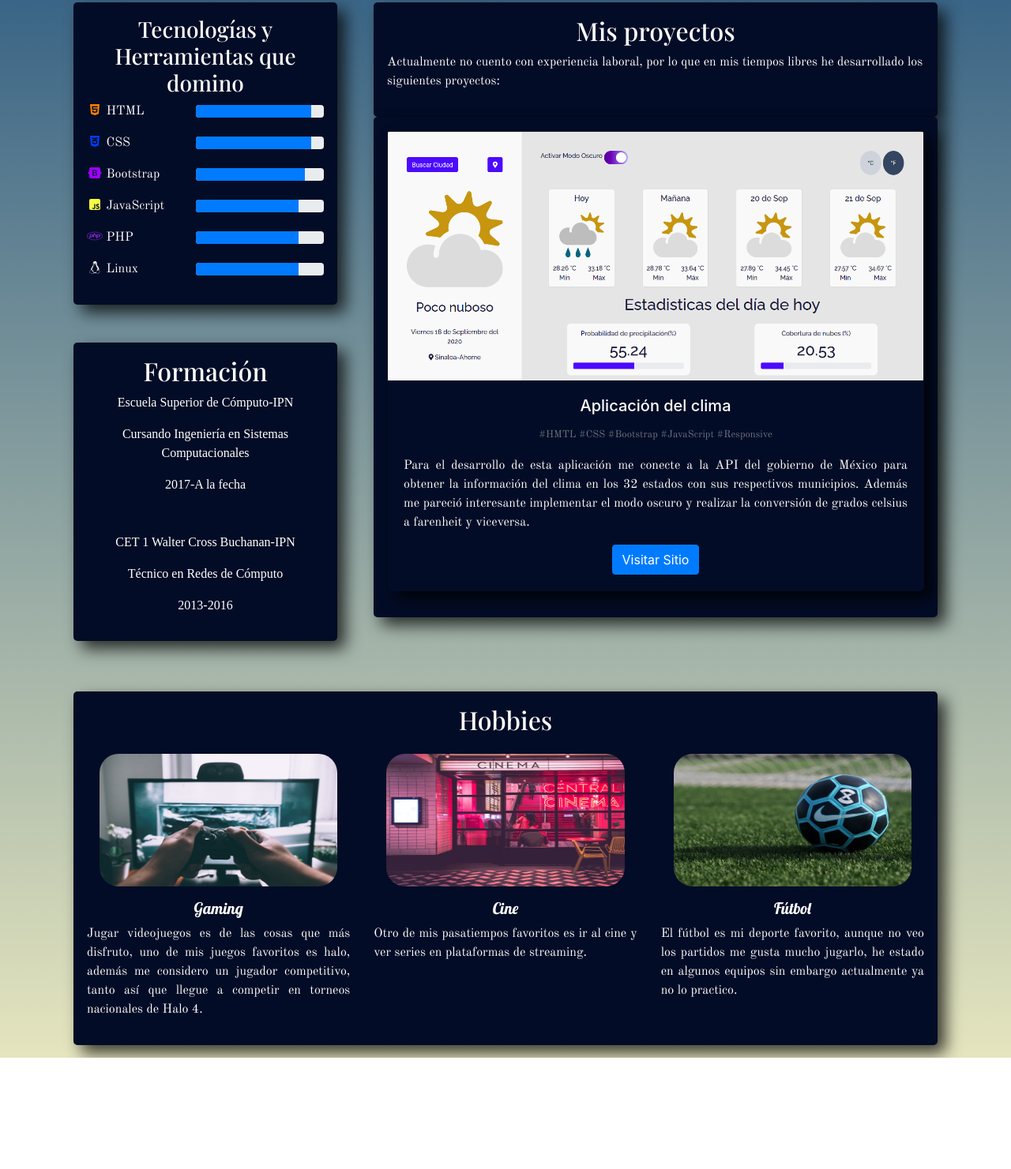
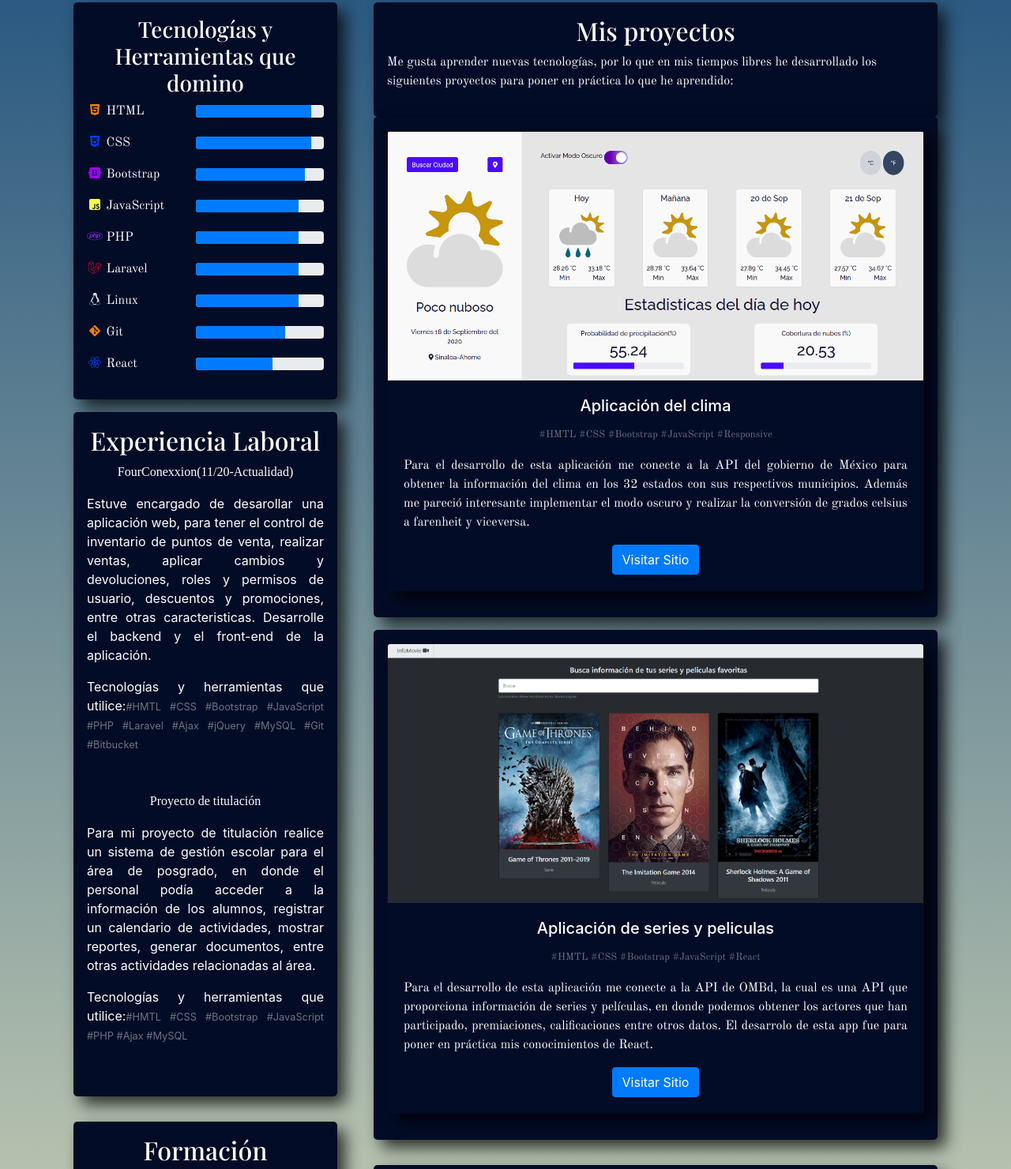
Before and after one commit to EdwinMHZ/mi_portafolio, a plain HTML site: page index.html in a window 1280 px wide. Shown: the part 461-1942 px from the top of the page at 79% size. Before the commit the page ends 1801 px from the top, so only its background shows below. Drawn offline with nearby package versions, Linux system fonts and the light colour scheme; some packages are replaced by stand-ins of ours; a script that the page names is missing; a web font is replaced by a local one.

Commit message:
Card Experiencia agregado

```diff
--- a/css/estilos.css
+++ b/css/estilos.css
@@ -31,10 +31,10 @@
     border-radius: 15px;
 }
 
-.iconoHTML{
+.iconoHTML, .iconoGIT{
     color: #FF8000;
 }
-.iconoCSS{
+.iconoCSS,.iconoReact{
     color: #003EFF;
 }
 .iconoJS{
@@ -45,6 +45,9 @@
 }
 .iconoBS{
     color: #9E00FF;
+}
+.iconoLaravel{
+    color: #ff002b;
 }
 .card{
     background-color: #030C26;
--- a/index.html
+++ b/index.html
@@ -47,7 +47,7 @@
 								apasiona el desarrollo web, conozco tanto del front-end, como del back-end, aunque otro
 								de los
 								temas
-								que me apasionan y me gustaría profundizar más, es el área de
+								que me apasionan y me gustaría profundizar más, es el área de Desarrollo de Aplicaciones Móviles
 								Seguridad
 								Informática</p>
 							<!--<p class="text-justify texto">Actualmente me encuentro desarrollando mi proyecto de titulación, el cual consiste en un
@@ -128,12 +128,48 @@
 
 							<div class="row">
 								<div class="col-5">
+									<p class="align-baseline texto"><i class="fab fa-laravel iconoLaravel"></i> Laravel</p>
+								</div>
+								<div class="col-7">
+									<div class="progress mt-1">
+										<div class="progress-bar" role="progressbar" style="width: 80%"
+											aria-valuenow="80" aria-valuemin="0" aria-valuemax="100"></div>
+									</div>
+								</div>
+							</div>
+
+							<div class="row">
+								<div class="col-5">
 									<p class="align-baseline texto"><i class="fab fa-linux iconoLX"></i> Linux</p>
 								</div>
 								<div class="col-7">
 									<div class="progress mt-1">
 										<div class="progress-bar" role="progressbar" style="width: 80%"
 											aria-valuenow="80" aria-valuemin="0" aria-valuemax="100"></div>
+									</div>
+								</div>
+							</div>
+
+							<div class="row">
+								<div class="col-5">
+									<p class="align-baseline texto"><i class="fab fa-git-alt iconoGIT"></i> Git</p>
+								</div>
+								<div class="col-7">
+									<div class="progress mt-1">
+										<div class="progress-bar" role="progressbar" style="width: 70%"
+											aria-valuenow="90" aria-valuemin="0" aria-valuemax="100"></div>
+									</div>
+								</div>
+							</div>
+
+							<div class="row">
+								<div class="col-5">
+									<p class="align-baseline texto"><i class="fab fa-react iconoReact"></i> React</p>
+								</div>
+								<div class="col-7">
+									<div class="progress mt-1">
+										<div class="progress-bar" role="progressbar" style="width: 60%"
+											aria-valuenow="90" aria-valuemin="0" aria-valuemax="100"></div>
 									</div>
 								</div>
 							</div>
@@ -146,7 +182,37 @@
 
 				<div class="row">
 					<div class="col-12">
-						<div class="card p-3 mx-2 my-5 text-center">
+						<div class="card p-3 mx-2 my-3 text-center">
+							<p class="h2 titulo mb-2">Experiencia Laboral</p>
+							<p class="formacion">FourConexxion(11/20-Actualidad)</p>
+							<p class="text-justify">
+								Estuve encargado de desarollar una aplicación web, para tener el control de inventario de puntos de venta, realizar ventas,
+								aplicar cambios y devoluciones, roles y permisos de usuario, descuentos y promociones, entre otras caracteristicas. Desarrolle el backend
+								y el front-end de la aplicación.
+							</p>
+							<p class="text-justify">Tecnologías y herramientas que utilice:<small class="text-muted">#HMTL #CSS
+								#Bootstrap
+								#JavaScript #PHP #Laravel #Ajax #jQuery #MySQL #Git #Bitbucket</small></p>
+							<hr>
+							<p class="formacion">Proyecto de titulación</p>
+							<p class="text-justify">
+								Para mi proyecto de titulación realice un sistema de gestión escolar para el área de posgrado, en donde el personal podía
+								acceder a la información de los alumnos, registrar un calendario de actividades, mostrar reportes, generar documentos, entre otras
+								actividades relacionadas al área.
+							</p>
+							<p class="text-justify">Tecnologías y herramientas que utilice:<small class="text-muted">#HMTL #CSS
+								#Bootstrap
+								#JavaScript #PHP #Ajax #MySQL</small></p>
+							<hr>
+						</div>
+
+					</div>
+
+				</div>
+
+				<div class="row">
+					<div class="col-12">
+						<div class="card p-3 mx-2 my-3 text-center">
 							<p class="h2 titulo mb-2">Formación</p>
 							<p class="formacion">Escuela Superior de Cómputo-IPN</p>
 							<p class="formacion">Cursando Ingeniería en Sistemas Computacionales</p>
@@ -166,10 +232,10 @@
 					<div class="col-12">
 						<div class="card p-3 mx-2 mb-0">
 							<p class="h2 text-center titulo">Mis proyectos</p>
-							<p class="texto">Actualmente no cuento con experiencia laboral, por lo que en mis tiempos
+							<p class="texto">Me gusta aprender nuevas tecnologías, por lo que en mis tiempos
 								libres he
 								desarrollado
-								los siguientes proyectos:</p>
+								los siguientes proyectos para poner en práctica lo que he aprendido:</p>
 						</div>
 
 					</div>
@@ -204,10 +270,33 @@
 						</div>
 
 					</div>
+					<div class="col-12 my-3">
+						<div class="card p-3 mx-2">
+							<div class="card mb-3">
+								<img src="img/app_peliculas.png" class="card-img-top" alt="...">
+								<div class="card-body">
+									<h5 class="card-title text-center">Aplicación de series y peliculas</h5>
+									<p class="card-text text-center texto"><small class="text-muted">#HMTL #CSS
+											#Bootstrap
+											#JavaScript #React</small></p>
+									<p class="card-text text-justify texto">Para el desarrollo de esta aplicación me
+										conecte a
+										la
+										API
+										de OMBd, la cual es una API que proporciona información de series y películas, en donde
+										podemos obtener los actores que han participado, premiaciones, calificaciones entre otros datos. El desarrolo de esta app
+										fue para poner en práctica mis conocimientos de React.</p>
+									<div class="text-center">
+										<a href="https://info-movie.herokuapp.com"
+											class="btn btn-primary text-decoration-none" target="_blank">Visitar
+											Sitio</a>
 									</div>
 								</div>
 							</div>
-		<div class="row">
+						</div>
+
+					</div>
+
 					<div class="col-12">
 						<div class="card p-3 my-3 mx-2">
 							<p class="h2 text-center titulo">Hobbies</p>
@@ -244,6 +333,13 @@
 					</div>
 				</div>
 			</div>
+
+			<div class="row">
+
+			</div>
+		</div>
+
+	</div>
 	<script src="js/jquery-3.5.1.min.js"></script>
 	<script src="js/bootstrap.bundle.min.js"></script>
 </body>
```
Also changed, not shown: img/app_peliculas.png (added). Lines whose indentation alone changed are shown as unchanged.
